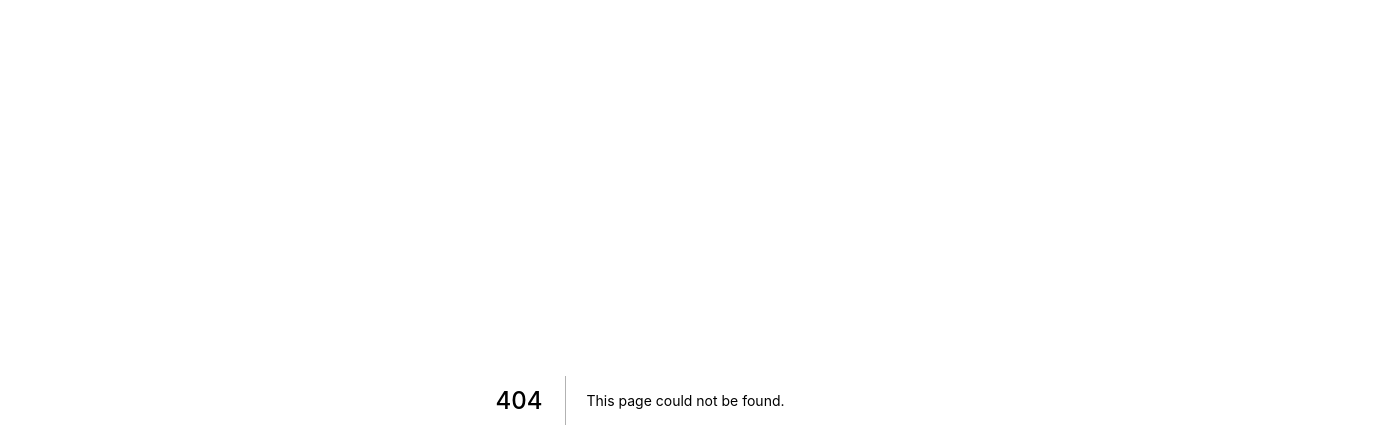
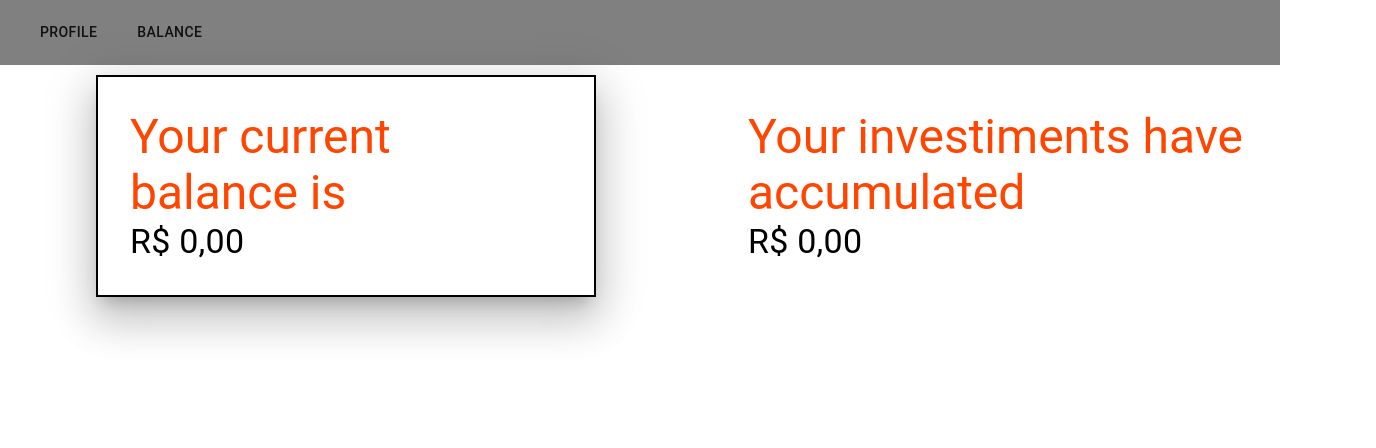
Before and after one commit to ViniciusDeAndrade/kare-front, a Next.js app: page /dashboard in a window 1280 px wide. Before the commit this address had no page. Shown: the top 448 px of the page, 1376 px wide, since content can reach past the window. Built offline with nearby package versions, Linux system fonts and the light colour scheme.

Commit message:
some dashboard pages

```diff
--- /dev/null
+++ b/src/components/Balance/index.tsx
@@ -0,0 +1,39 @@
+import { FunctionComponent } from 'react';
+import {
+    Grid,
+    Typography,
+    Box
+} from '@mui/material';
+interface BalanceProps {
+
+}
+
+const Balance: FunctionComponent<BalanceProps> = () => {
+    return (
+        <Grid ml={9} container spacing={3} alignItems='center' justifyContent='center'>
+
+            <Grid item xs={6}>
+                <Box sx={{
+                    width: 500,
+                    bgcolor: 'background.paper',
+                    border: '2px solid #000',
+                    boxShadow: 24,
+                    p: 4,
+                }}>
+                    <Typography variant="h3" color="orangered">
+                        Your current balance is
+                    </Typography>
+                    <Typography variant="h4">R$ 0,00</Typography>
+                </Box>
+            </Grid>
+            <Grid item xs={6}>
+                <Typography variant="h3" color="orangered">
+                    Your investiments have accumulated
+                </Typography>
+                <Typography variant="h4">R$ 0,00</Typography>
+            </Grid>
+        </Grid>
+    );
+}
+
+export default Balance;
--- /dev/null
+++ b/src/components/DashboardBodySelector/index.tsx
@@ -0,0 +1,23 @@
+import { profile } from 'console';
+import { FunctionComponent } from 'react';
+import Balance from '../Balance';
+
+interface DashboardBodySelectorProps {
+    render: "profile" | "balance"
+}
+
+const DashboardBodySelector: FunctionComponent<DashboardBodySelectorProps> = (props) => {
+    const render = props.render;
+    return (
+        <div>{render == "profile" ? (
+            <div>foi profile</div>
+        )
+        : (
+            <Balance/>
+          )
+        }
+        </div>
+    );
+}
+
+export default DashboardBodySelector;
--- /dev/null
+++ b/src/components/header/index.tsx
@@ -0,0 +1,39 @@
+import { FunctionComponent } from 'react';
+import {
+    Link,
+    Grid
+} from "@mui/material";
+
+interface DashboardHeaderProps {
+
+}
+
+const items = [
+    {name : "Profile", href: ""},
+    {name : "Balance", href: ""}
+]
+
+
+const DashboardHeader: FunctionComponent<DashboardHeaderProps> = () => {
+    return (
+        <Grid container >
+            <Grid item xs={12}>
+                <div style={{marginBottom: '10px', padding: "20px", backgroundColor: "gray"}}>
+                    {items.map(
+                        (item) =>  <Link
+                            margin='20px'
+                            color="textPrimary"
+                            variant='button'
+                            underline='none'
+                            href={item.href}>
+                                    {item.name}
+                            </Link>
+                        )
+                    }
+                </div>
+            </Grid>
+        </Grid>
+    );
+}
+
+export default DashboardHeader;
--- /dev/null
+++ b/src/pages/dashboard/index.tsx
@@ -0,0 +1,19 @@
+import { FunctionComponent } from 'react';
+
+import DashboardHeader from '../../components/header';
+import DashboardBodySelector from '../../components/DashboardBodySelector';
+
+interface DashboardProps {
+
+}
+
+const Dashboard: FunctionComponent<DashboardProps> = () => {
+    return (
+        <>
+            <DashboardHeader />
+            <DashboardBodySelector render="balance"/>
+        </>
+    );
+}
+
+export default Dashboard;
```
